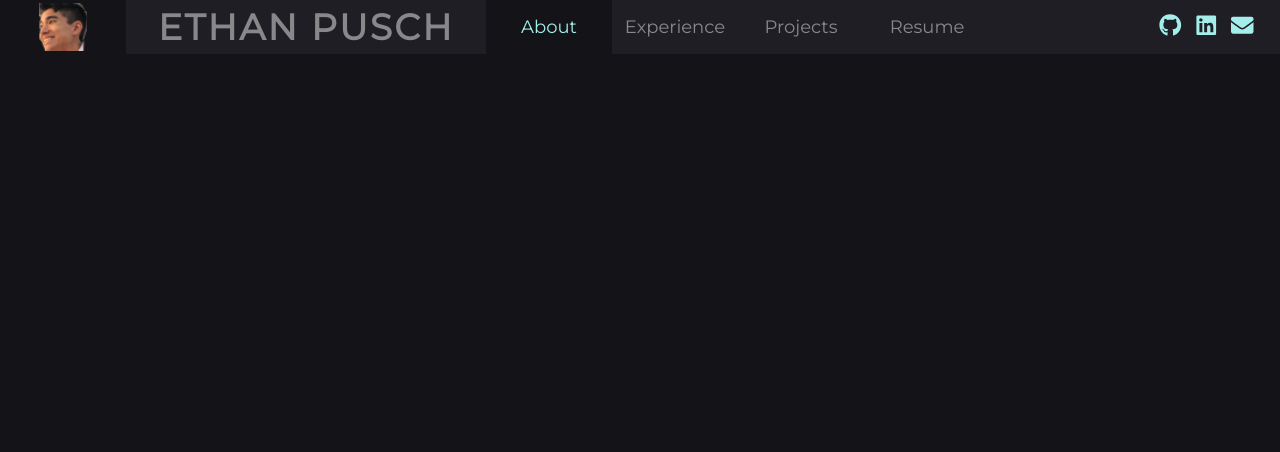
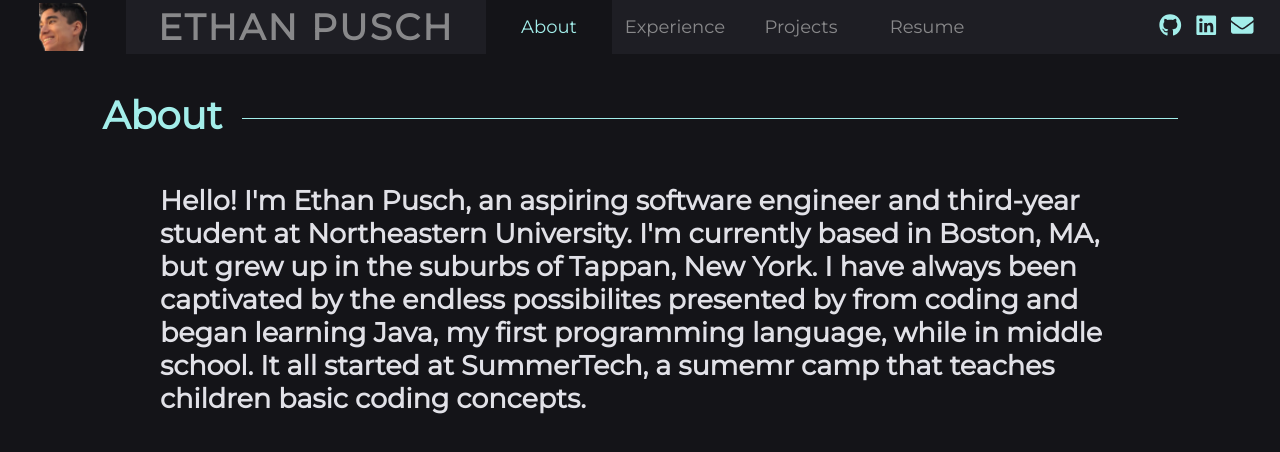
Before and after one commit to pusch-e/ethan_personal_site, a Next.js app: page /about in a window 1280 px wide. Shown: the top 452 px of the page. Built offline with nearby package versions, Linux system fonts and the light colour scheme.

Commit message:
Added header per page and added animation for it

```diff
--- a/src/components/navbar.js
+++ b/src/components/navbar.js
@@ -86,7 +86,9 @@ const Navbar = ({pageName}) => {
                              onMouseEnter={() => pageNavItem.setHover(true)}
                              onMouseLeave={() => pageNavItem.setHover(false)}>
                                 <Link href={`${pageNavItem.linkTo}`}>
-                                    <a className={`nav-link ${pageName === pageNavItem.linkText ? "nav-link-selected" : ""}`}>
+                                    <a className={`nav-link ${pageName === pageNavItem.linkText ? "nav-link-selected" : ""}`}
+                                     target={pageNavItem.linkText === "Resume" ? "_blank" : ""}
+                                     rel={pageNavItem.linkText === "Resume" ? "noopener noreferrer" : ""}>
                                         { pageNavItem.isHover ?
                                         <FontAwesomeIcon className="fa-icon" icon={pageNavItem.icon} fixedWidth/>
                                         :
--- a/src/pages/about.js
+++ b/src/pages/about.js
@@ -12,8 +12,18 @@ const About = () => {
         <div>
             <Navbar pageName={pageInfo.pageName}/>
 
-            <div>
-                <h1> About </h1>
+            <div className="header fade-in-top">
+                <h1 className="light-blue">About</h1>
+            </div>
+
+            <div className= "experience-container fade-in">
+                <h2>
+                    Hello! I'm Ethan Pusch, an aspiring software engineer and third-year student at Northeastern University.
+                    I'm currently based in Boston, MA, but grew up in the suburbs of Tappan, New York.
+                    I have always been captivated by the endless possibilites presented by from coding and began learning Java,
+                    my first programming language, while in middle school. It all started at SummerTech, a sumemr camp that teaches
+                    children basic coding concepts.
+                </h2>
             </div>
         </div>
     );
--- a/src/pages/projects.js
+++ b/src/pages/projects.js
@@ -16,6 +16,10 @@ const Projects = () => {
     return (
         <div className="main-projects">
             <Navbar pageName={pageInfo.pageName}/>
+
+            <div className="header fade-in-top">
+                <h1 className="light-blue">Projects</h1>
+            </div>
 
             <div className="projects-container fade-in">
 
--- a/src/styles/main.css
+++ b/src/styles/main.css
@@ -57,6 +57,33 @@ html {
     height: 100%;
 }
 
+.header {
+    position: absolute;
+    top: 11.5%;
+    left: 8%;
+    right: 8%;
+    display: flex;
+    justify-content: center;
+    flex-direction: column;
+}
+
+.header h1 {
+    font-size: 2.15rem;
+    overflow: hidden;
+}
+
+.header h1::after {
+    background-color: var(--text-secondary);
+    content: '';
+    display: inline-block;
+    height: 1px;
+    position: relative;
+    vertical-align: middle;
+    width: 100%;
+    left: 0.5em;
+    margin-right: -50%;
+}
+
 .main-home {
     height: 100vh;
     display: flex;
@@ -67,6 +94,7 @@ html {
 
 .home-container {
     margin: 0 12.5%;
+    text-align: left;
 }
 
 .main-home h1 {
@@ -84,7 +112,7 @@ html {
     position: absolute;
     left: 12.5%;
     right: 12.5%;
-    top: 12.5%;
+    top: 23%;
 }
 
 .experience-item {
@@ -122,19 +150,23 @@ html {
 
 .projects-container {
     margin: auto;
-    margin-top: 5rem;
+    margin-top: 9rem;
     max-width: 600px;
     padding: 20px;
 }
 
 .project-item {
+    display: flex;
+    flex-direction: column;
+    align-items: center;
+    text-align: center;
     background-color: var(--background-secondary);
     border-style: solid;
     border-width: 2px;
     border-radius: 15px;
     border-color: var(--text-secondary);
     padding: 20px;
-    margin-bottom: 1.5rem;
+    margin-bottom: 2rem;
     transition: .3s;
 }
 
@@ -284,20 +316,28 @@ html {
     transition: 300ms;
 }
 
+.fade-in {
+    animation: fadeIn ease-in 1s;
+    -webkit-animation: fadeIn ease-in 1s;
+    -moz-animation: fadeIn ease-in 1s;
+    -o-animation: fadeIn ease-in 1s;
+    -ms-animation: fadeIn ease-in 1s;
+}
+
+.fade-in-slow {
+    animation: fadeIn ease-in 1.25s 3s both;
+    -webkit-animation: fadeIn ease-in 1.25s 3s both;
+    -moz-animation: fadeIn ease-in 1.25s 3s both;
+    -o-animation: fadeIn ease-in 1.25s 3s both;
+    -ms-animation: fadeIn ease-in 1.25s 3s both;
+}
+
 .fade-in-bottom-fast {
     animation: fadeInBottom ease-in .5s;
     -webkit-animation: fadeInBottom ease-in .5s;
     -moz-animation: fadeInBottom ease-in .5s;
     -o-animation: fadeInBottom ease-in .5s;
     -ms-animation: fadeInBottom ease-in .5s;
-}
-
-.fade-in {
-    animation: fadeIn ease-in 1s;
-    -webkit-animation: fadeIn ease-in 1s;
-    -moz-animation: fadeIn ease-in 1s;
-    -o-animation: fadeIn ease-in 1s;
-    -ms-animation: fadeIn ease-in 1s;
 }
 
 .fade-in-bottom {
@@ -309,11 +349,19 @@ html {
 }
 
 .fade-in-bottom-slow {
-    animation: fadeInBottom ease-in .5s 2.15s both;
-    -webkit-animation: fadeInBottom ease-in .5s 2.15s both;
-    -moz-animation: fadeInBottom ease-in .5s 2.15s both;
-    -o-animation: fadeInBottom ease-in .5s 2.15s both;
-    -ms-animation: fadeInBottom ease-in .5s 2.15s both;
+    animation: fadeInBottom ease-in .5s 2.25s both;
+    -webkit-animation: fadeInBottom ease-in .5s 2.25s both;
+    -moz-animation: fadeInBottom ease-in .5s 2.25s both;
+    -o-animation: fadeInBottom ease-in .5s 2.25s both;
+    -ms-animation: fadeInBottom ease-in .5s 2.25s both;
+}
+
+.fade-in-top {
+    animation: fadeInTop ease-in .6s;
+    -webkit-animation: fadeInTop ease-in .6s;
+    -moz-animation: fadeInTop ease-in .6s;
+    -o-animation: fadeInTop ease-in .6s;
+    -ms-animation: fadeInTop ease-in .6s;
 }
 
 @keyframes fadeIn {
@@ -382,6 +430,46 @@ html {
     100% { opacity:1; }
 }
 
+
+@keyframes fadeInTop {
+    0% {
+        opacity:0;
+        transform: translateY(-100%);
+    }
+    100% { opacity:1; }
+}
+
+@-moz-keyframes fadeInTop {
+    0% {
+        opacity:0;
+        transform: translateY(-100%);
+    }
+    100% { opacity:1; }
+}
+
+@-webkit-keyframes fadeInTop {
+    0% {
+        opacity:0;
+        transform: translateY(-100%);
+    }
+    100% { opacity:1; }
+}
+
+@-o-keyframes fadeInTop {
+    0% {
+        opacity:0;
+        transform: translateY(-100%);
+    }
+    100% { opacity:1; }
+}
+
+@-ms-keyframes fadeInTop {
+    0% {
+        opacity:0;
+        transform: translateY(-100%);
+    }
+    100% { opacity:1; }
+}
 .highlight {
     background: linear-gradient(
         180deg,
```
Also changed, not shown: src/pages/experience.js (+5 -7 lines), src/pages/home.js (+10 -3 lines).
